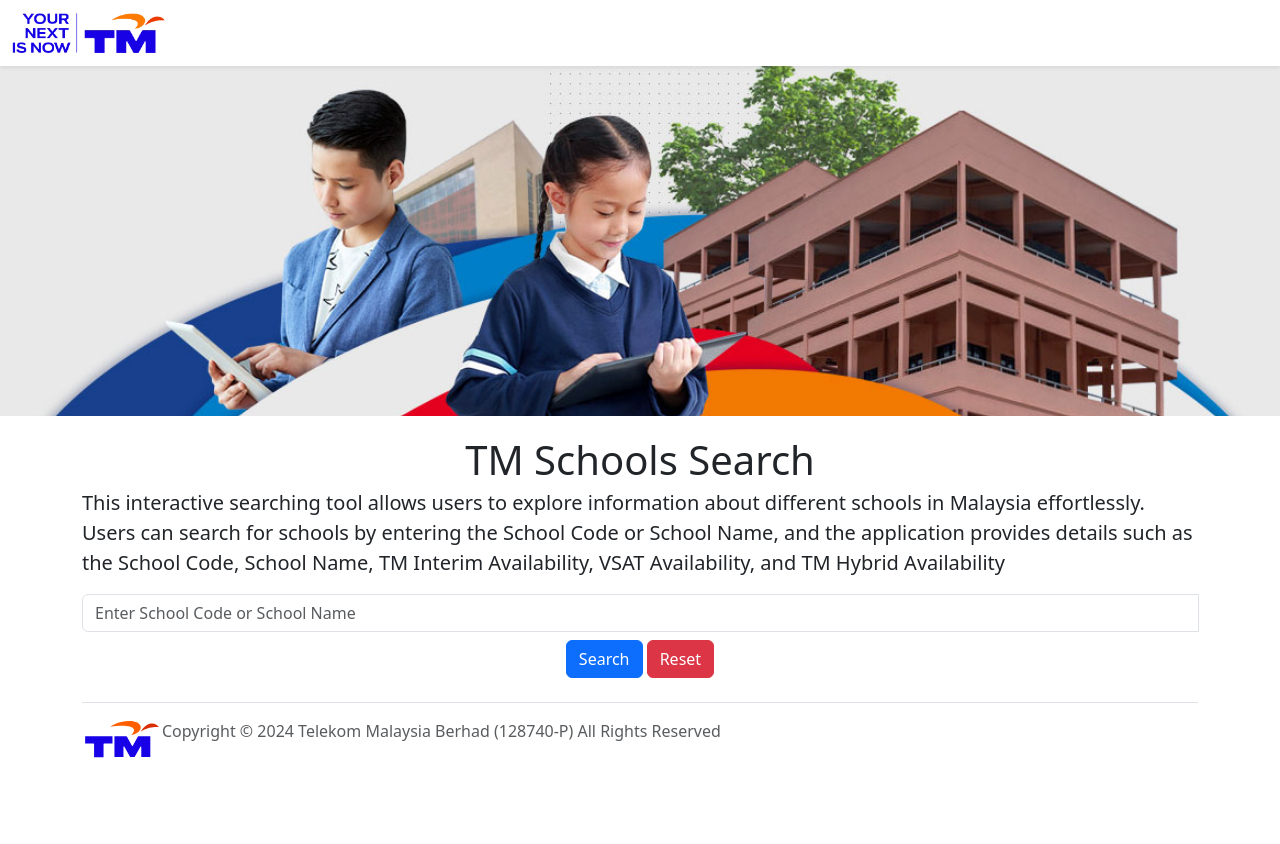
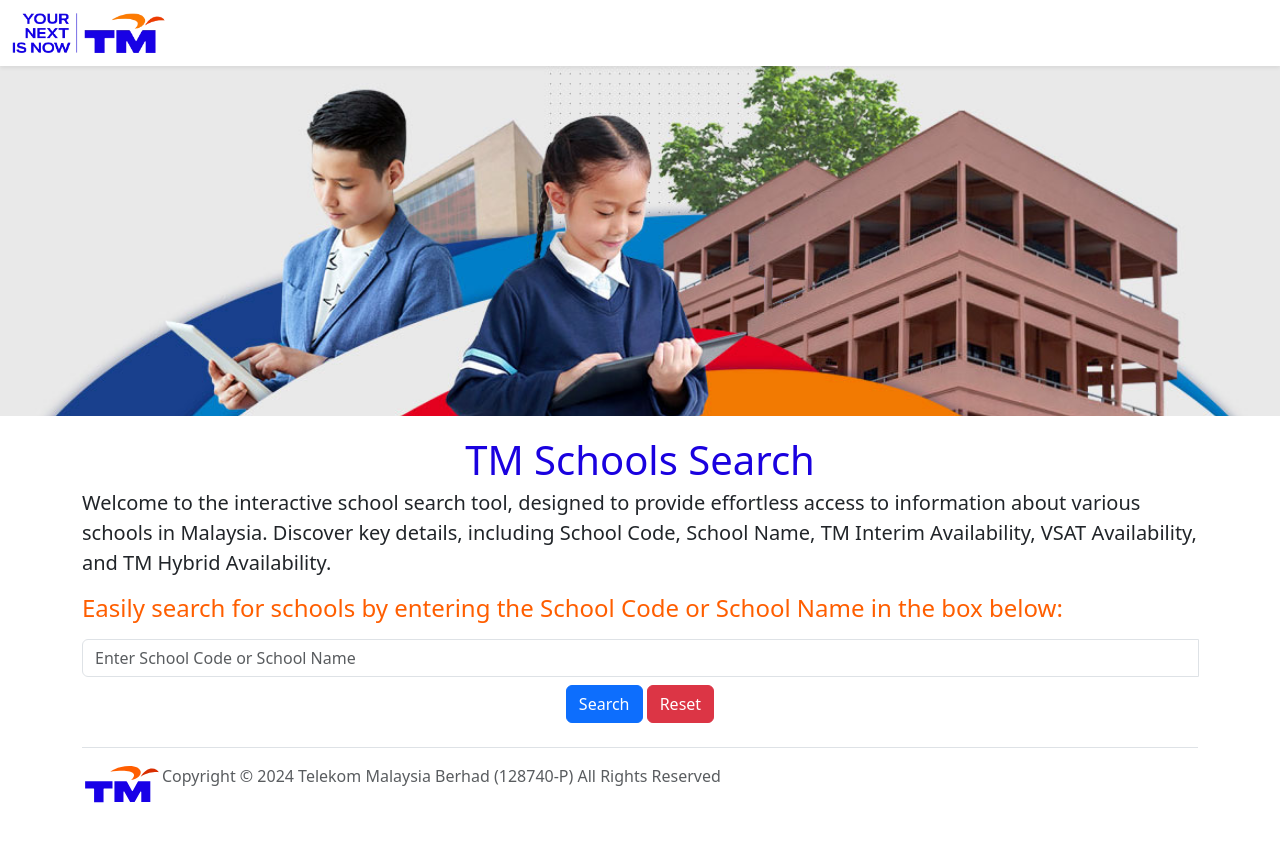
Before and after one commit to sharman1209/tm-schools-website-v3, a Flask app: template templates/home.html in a window 1280 px wide. Before the commit the page ends 758 px from the top, so only its background shows below. Run offline with Flask 3, Linux system fonts and the light colour scheme; the template is opened without the code that fills it, so the values that code supplies are empty.

Commit message:
Improved text colors

```diff
--- a/templates/home.html
+++ b/templates/home.html
@@ -10,12 +10,12 @@
     {% include 'nav.html' %}
     {% include 'banner.html' %}
     <div class="container">
-    <h1 class="text-center mt-1 mb-1"> TM Schools Search
-    </h1>
+    <h1 style="color:rgb(26,1,223,255)"; class="text-center mt-1 mb-1"> TM Schools Search</h1>
     <p class="lead">
-      This interactive searching tool allows users to explore information about different schools in Malaysia effortlessly. Users can search for schools by entering the School Code or School Name, and the application provides details such as the School Code, School Name, TM Interim Availability, VSAT Availability, and TM Hybrid Availability
+      Welcome to the interactive school search tool, designed to provide effortless access to information about various schools in Malaysia. Discover key details, including School Code, School Name, TM Interim Availability, VSAT Availability, and TM Hybrid Availability.
     </p>
-
+        <h4
+          style="color:rgb(255,94,0,255); margin-bottom:4px;">Easily search for schools by entering the School Code or School Name in the box below:</h4>
       <!-- Include jQuery from CDN -->
       <script src="https://code.jquery.com/jquery-3.6.4.min.js"></script>
 
```
